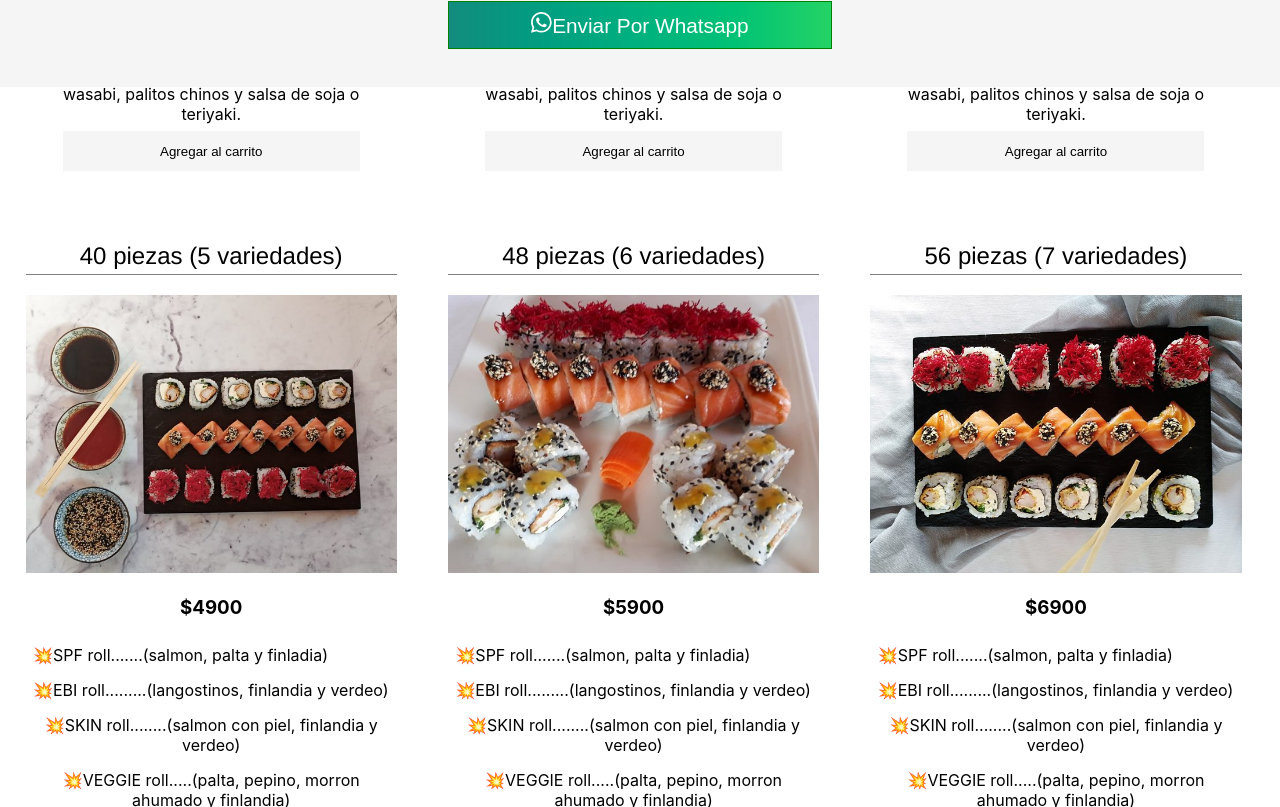
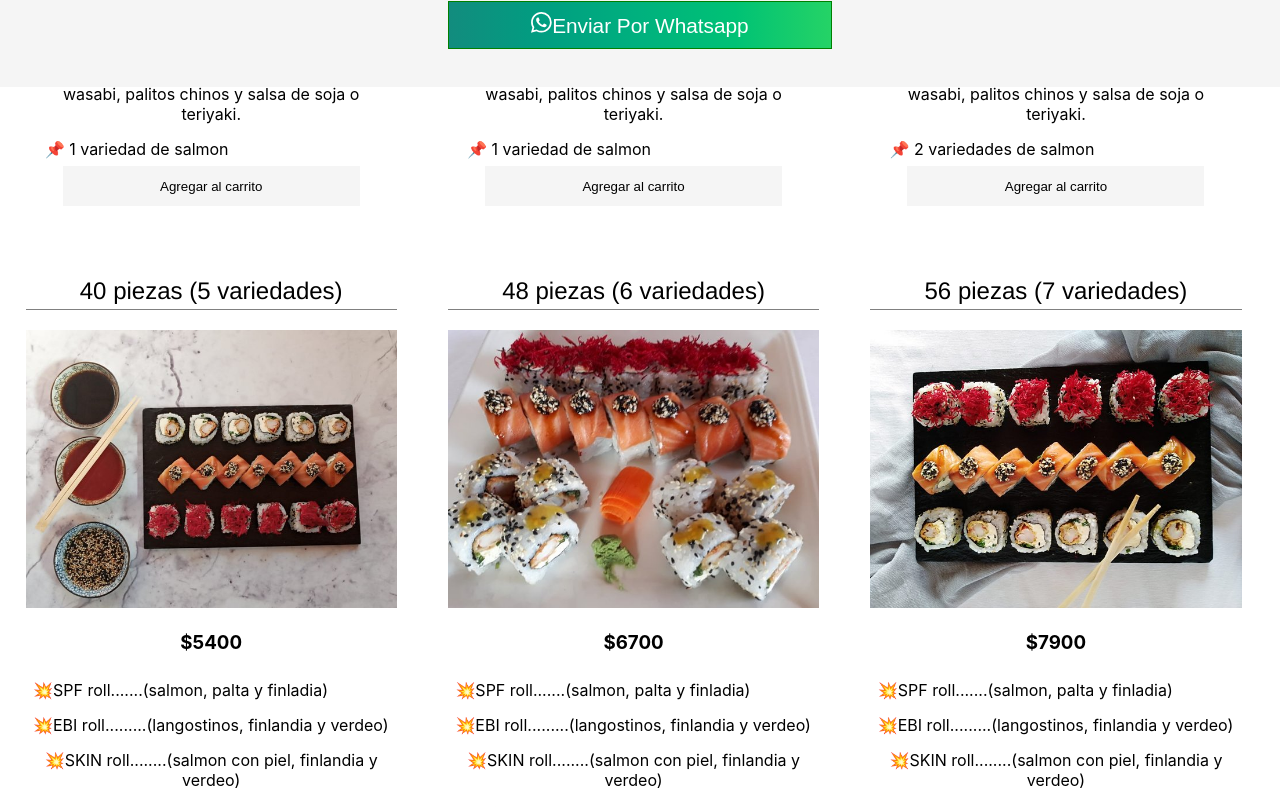
Before and after one commit to eliasf30/shiitake-sushi, a React (Create React App) app: page / in a window 1280 px wide. Shown: the part 1513-2320 px from the top of the page. Built offline with nearby package versions, Linux system fonts and the light colour scheme.

Commit message:
se modifican precios y agrega un producto

```diff
--- a/src/products/cardProducts/cardProducts.css
+++ b/src/products/cardProducts/cardProducts.css
@@ -40,8 +40,10 @@
 }
 
 .descriptionDiv p{
+
     font-size: 1em;
     margin: 2%;
+
 }
 
 .title{
--- a/src/products/products.js
+++ b/src/products/products.js
@@ -32,6 +32,7 @@ import product31 from "./images/product31.jpg"
 import product32 from "./images/product32.jpg"
 import product33 from "./images/product33.jpg"
 import product34 from "./images/product34.jpg"
+import product36 from "./images/product36.jpg"
 
 
 
@@ -43,7 +44,7 @@ export const products = [
         title:"16 piezas (2 variedades)",
         category:"Sushi" ,
         image: product1,
-        price:2100,
+        price:2200,
         description:[
         `💥SPF roll.......(salmon, palta y finladia)` ,
 
@@ -65,7 +66,8 @@ export const products = [
 
         `💥NIGUIRI...........de salmon o skin(salmon cn piel) 4 unidades`,
 
-        `📌Este combinado incluye: 2 variedades, wasabi, palitos chinos y salsa de soja o teriyaki.`]
+        `📌Este combinado incluye: 2 variedades, wasabi, palitos chinos y salsa de soja o teriyaki.`,
+        `⠀📌 1 variedad de salmon `]
     },
 
     {
@@ -73,7 +75,7 @@ export const products = [
         title:"24 piezas (3 variedades)",
         category:"Sushi" ,
         image:product2,
-        price:3000,
+        price:3200,
         description:[
             `💥SPF roll.......(salmon, palta y finladia)` ,
 
@@ -95,7 +97,8 @@ export const products = [
 
             `💥NIGUIRI...........de salmon o skin(salmon cn piel) 4 unidades`,
 
-            `📌Este combinado incluye: 3 variedades, wasabi, palitos chinos y salsa de soja o teriyaki.`]
+            `📌Este combinado incluye: 3 variedades, wasabi, palitos chinos y salsa de soja o teriyaki.`,
+            `⠀📌 1 variedad de salmon `]
     },
 
     {
@@ -103,7 +106,7 @@ export const products = [
         title:"32 piezas (4 variedades)",
         category:"Sushi" ,
         image:product3,
-        price:3900,
+        price:4300,
         description:[
             `💥SPF roll.......(salmon, palta y finladia)` ,
 
@@ -125,14 +128,15 @@ export const products = [
 
             `💥NIGUIRI...........de salmon o skin(salmon cn piel) 4 unidades`,
 
-            `📌Este combinado incluye: 4 variedades, wasabi, palitos chinos y salsa de soja o teriyaki.`]
+            `📌Este combinado incluye: 4 variedades, wasabi, palitos chinos y salsa de soja o teriyaki.`,
+            `⠀📌 2 variedades de salmon `]
     },
     {
         id: 4,
         title:"40 piezas (5 variedades)",
         category:"Sushi" ,
         image:product4,
-        price:4900,
+        price:5400,
         description:[
             `💥SPF roll.......(salmon, palta y finladia)` ,
 
@@ -154,14 +158,15 @@ export const products = [
 
             `💥NIGUIRI...........de salmon o skin(salmon cn piel) 4 unidades`,
 
-            `📌Este combinado incluye: 5 variedades, wasabi, palitos chinos y salsa de soja o teriyaki.`]
+            `📌Este combinado incluye: 5 variedades, wasabi, palitos chinos y salsa de soja o teriyaki.`,
+            `⠀📌 2 variedades de salmon `]
     },
     {
         id: 5,
         title:"48 piezas (6 variedades)",
         category:"Sushi" ,
         image: product5,
-        price:5900,
+        price:6700,
         description:[
             `💥SPF roll.......(salmon, palta y finladia)` ,
 
@@ -183,42 +188,14 @@ export const products = [
 
             `💥NIGUIRI...........de salmon o skin(salmon cn piel) 4 unidades`,
 
-            `📌Este combinado incluye: 6 variedades, wasabi, palitos chinos y salsa de soja o teriyaki.`]
+            `📌Este combinado incluye: 6 variedades, wasabi, palitos chinos y salsa de soja o teriyaki.`,
+            `⠀📌 3 variedades de salmon `]
     },
     {
         id: 6,
         title:"56 piezas (7 variedades)",
         category:"Sushi" ,
         image:product6,
-        price:6900,
-        description:[
-            `💥SPF roll.......(salmon, palta y finladia)` ,
-
-            `💥EBI roll.........(langostinos, finlandia y verdeo)`,
-
-            `💥SKIN roll........(salmon con piel, finlandia y verdeo)`,
-
-            `💥VEGGIE roll.....(palta, pepino, morron ahumado y finlandia)`,
-
-            `💥HOSOMAKI.......(salmon con alga nori por fuera)`,
-
-            `💥CHEESE roll........(salmon crispy y palta)`,
-
-            `💥ROSHI Roll........(langostinos crispy, finlandia y ciboulette`,
-
-            `💥LPF roll............(Langostinos, palta y finlandia)`,
-
-            `💥Cheese Ebi roll........(langostinos y palta vestido con queso y crocante)`,
-
-            `💥NIGUIRI...........de salmon o skin(salmon cn piel) 4 unidades`,
-
-            `📌Este combinado incluye: 7 variedades, wasabi, palitos chinos y salsa de soja o teriyaki.`]
-    },
-    {
-        id: 7,
-        title:"64 piezas (8 variedades)",
-        category:"Sushi" ,
-        image:product7,
         price:7900,
         description:[
             `💥SPF roll.......(salmon, palta y finladia)` ,
@@ -241,14 +218,15 @@ export const products = [
 
             `💥NIGUIRI...........de salmon o skin(salmon cn piel) 4 unidades`,
 
-            `📌Este combinado incluye: 8 variedades, wasabi, palitos chinos y salsa de soja o teriyaki.`]
+            `📌Este combinado incluye: 7 variedades, wasabi, palitos chinos y salsa de soja o teriyaki.`,
+            `⠀📌 3 variedades de salmon `]
     },
     {
-        id: 8,
-        title:"72 piezas (9 variedades)",
+        id: 7,
+        title:"64 piezas (8 variedades)",
         category:"Sushi" ,
-        image:product8,
-        price:9000,
+        image:product7,
+        price:9200,
         description:[
             `💥SPF roll.......(salmon, palta y finladia)` ,
 
@@ -270,14 +248,15 @@ export const products = [
 
             `💥NIGUIRI...........de salmon o skin(salmon cn piel) 4 unidades`,
 
-            `📌Este combinado incluye: 9 variedades, wasabi, palitos chinos y salsa de soja o teriyaki.`]
+            `📌Este combinado incluye: 8 variedades, wasabi, palitos chinos y salsa de soja o teriyaki.`,
+            `⠀📌 4 variedades de salmon `]
     },
     {
-        id: 9,
-        title:"80 piezas (10 variedades)",
+        id: 8,
+        title:"72 piezas (9 variedades)",
         category:"Sushi" ,
-        image:product9,
-        price:10000,
+        image:product8,
+        price:10500,
         description:[
             `💥SPF roll.......(salmon, palta y finladia)` ,
 
@@ -299,14 +278,46 @@ export const products = [
 
             `💥NIGUIRI...........de salmon o skin(salmon cn piel) 4 unidades`,
 
-            `📌Este combinado incluye: 10 variedades, wasabi, palitos chinos y salsa de soja o teriyaki.`]
+            `📌Este combinado incluye: 9 variedades, wasabi, palitos chinos y salsa de soja o teriyaki.`,
+            `⠀📌 4 variedades de salmon `]
+    },
+    {
+        id: 9,
+        title:"80 piezas (10 variedades)",
+        category:"Sushi" ,
+        image:product9,
+        price:11800,
+        description:[
+            `💥SPF roll.......(salmon, palta y finladia)` ,
+
+            `💥EBI roll.........(langostinos, finlandia y verdeo)`,
+
+            `💥SKIN roll........(salmon con piel, finlandia y verdeo)`,
+
+            `💥VEGGIE roll.....(palta, pepino, morron ahumado y finlandia)`,
+
+            `💥HOSOMAKI.......(salmon con alga nori por fuera)`,
+
+            `💥CHEESE roll........(salmon crispy y palta)`,
+
+            `💥ROSHI Roll........(langostinos crispy, finlandia y ciboulette`,
+
+            `💥LPF roll............(Langostinos, palta y finlandia)`,
+
+            `💥Cheese Ebi roll........(langostinos y palta vestido con queso y crocante)`,
+
+            `💥NIGUIRI...........de salmon o skin(salmon cn piel) 4 unidades`,
+
+            `📌Este combinado incluye: 10 variedades, wasabi, palitos chinos y salsa de soja o teriyaki.`,
+            `⠀📌 5 variedades de salmon `
+        ]
     },
     {
         id: 30,
         title:"16 piezas de salmon",
         category:"Sushi" ,
         image:product30,
-        price:2900,
+        price:3500,
         description:[
             `💥 SPF`,
 
@@ -321,6 +332,7 @@ export const products = [
         ` 💥Skin roll` ,
 
         ` 💥Hosomaki`,
+
         ],
     },
     {
@@ -328,7 +340,7 @@ export const products = [
         title:"24 piezas de salmon",
         category:"Sushi" ,
         image:product31,
-        price:4300,
+        price:5300,
         description:[
             `💥 SPF`,
 
@@ -350,7 +362,7 @@ export const products = [
         title:"32 piezas de salmon",
         category:"Sushi" ,
         image:product32,
-        price:5600,
+        price:7100,
         description:[
             `💥 SPF`,
 
@@ -372,7 +384,7 @@ export const products = [
         title:"40 piezas de salmon",
         category:"Sushi" ,
         image:product33,
-        price:7000,
+        price:8900,
         description:[
             `💥 SPF,
 
@@ -394,7 +406,7 @@ export const products = [
         title:"Arroz chaufa",
         category:"Comida peruana" ,
         image:product10,
-        price:1300,
+        price:1600,
         description:[`Salteado de arroz tipico peruano. Contiene pollo, salchicha, pimiento rojo, verdeo y jengibre, bañado en salsa de soja. Acompañado de un omelette`],
     },
     {
@@ -402,7 +414,7 @@ export const products = [
         title:"Ceviche",
         category:"Comida peruana" ,
         image:product11,
-        price:1800,
+        price:2200,
         description:[`Con pesca blanca.`],
     },
     {
@@ -410,7 +422,7 @@ export const products = [
         title:"Ceviche SHITAKE",
         category:"Comida peruana" ,
         image:product12,
-        price:2900,
+        price:3200,
         description:[`Ceviche de salmon y langostinos frescos con batata, choclo, maiz cancha y cilantro.`],
     },
     {
@@ -418,7 +430,7 @@ export const products = [
         title:"Ceviche mixto",
         category:"Comida peruana" ,
         image:product13,
-        price:2400,
+        price:2600,
         description:[`Pesca blanca y langostinos.`],
     },
     {
@@ -426,7 +438,7 @@ export const products = [
         title:"Chow fan",
         category:"Comida oriental" ,
         image:product14,
-        price:1700,
+        price:1800,
         description:[`Chow fan de langostinos con arroz koshihikari y vegetales al wok.`],
     },
     {
@@ -434,7 +446,7 @@ export const products = [
         title:"Combinado sashimi ( +32 PIEZAS )",
         category:"" ,
         image:product15,
-        price:7500,
+        price:9000,
         description:[`Son 32 piezas: 4 variedades(puede ser un roll caliente)
 
         Mas 8 sashimi de salmon en forma de rosa.
@@ -446,7 +458,7 @@ export const products = [
         title:"Combinado veggie",
         category:"" ,
         image:product16,
-        price:1450,
+        price:1700,
         description:[`Maki con palta, morron ahumado, pepino y finlandia. vestido con ciboulette y semillas tostadas.
 
         Tamago(huevo) con tomate sin piel, palta y finlandia.
@@ -484,7 +496,7 @@ export const products = [
         title:"Gohan sake (600gr)",
         category:"Comida oriental" ,
         image:product20,
-        price:1800,
+        price:2200,
         description:[`Salmon (crudo)
 
         Kanikama
@@ -508,7 +520,7 @@ export const products = [
         title:"Gohan completo",
         category:"Comida oriental" ,
         image:product21,
-        price:1800,
+        price:2000,
         description:[`Langostinos
 
         Salmón
@@ -530,7 +542,7 @@ export const products = [
         title:"Gohan ebi (600gr)",
         category:"Comida oriental" ,
         image:product22,
-        price:1600,
+        price:1800,
         description:[`Langostinos
 
         Kanikama
@@ -550,7 +562,7 @@ export const products = [
         title:"Gohan limeño",
         category:"Comida fusion" ,
         image:product23,
-        price:1800,
+        price:2000,
         description:[`Langostinos crispy, salmon crocante, crema a la huancaina, cilantro, finlandia palta y maiz cancha.`],
     },
     {
@@ -558,7 +570,7 @@ export const products = [
         title:"Gohan tory (600gr)",
         category:"Comida oriental" ,
         image:product24,
-        price:1800,
+        price:2000,
         description:[`Langostino crispy
 
         Pollo teriyaki
@@ -580,7 +592,7 @@ export const products = [
         title:"Langostinos crispy",
         category:"" ,
         image:product25,
-        price:2200,
+        price:2400,
         description:[`300 gr |Langostinos rebozados en panko para 2 personas`],
     },
     {
@@ -588,7 +600,7 @@ export const products = [
         title:"Rabas",
         category:"Entradas" ,
         image:product26,
-        price:2000,
+        price:2200,
         description:[`Entrada para 2 personas`],
     },
     {
@@ -622,6 +634,20 @@ export const products = [
         Hot ebi`],
     },
     {
+        id: 36,
+        title:"Roll de Salmon",
+        category:"Sushi" ,
+        image:product29,
+        price:1600,
+        description:[`Hot veggie
+
+        Hot phila
+
+        Hot skin
+
+        Hot ebi`],
+    },
+    {
         id: 34,
         title:"gyozas x4",
         category:"Entradas" ,
@@ -633,9 +659,10 @@ export const products = [
         id: 35,
         title:"gyozas x6",
         category:"Entradas" ,
-        image:product34,
+        image:product36,
         price:1200,
         description:[`Gyozas de cerdo acompañada con salsa especial`],
     },
 
+
 ]
```
Also changed, not shown: src/products/images/product36.jpg (added).
